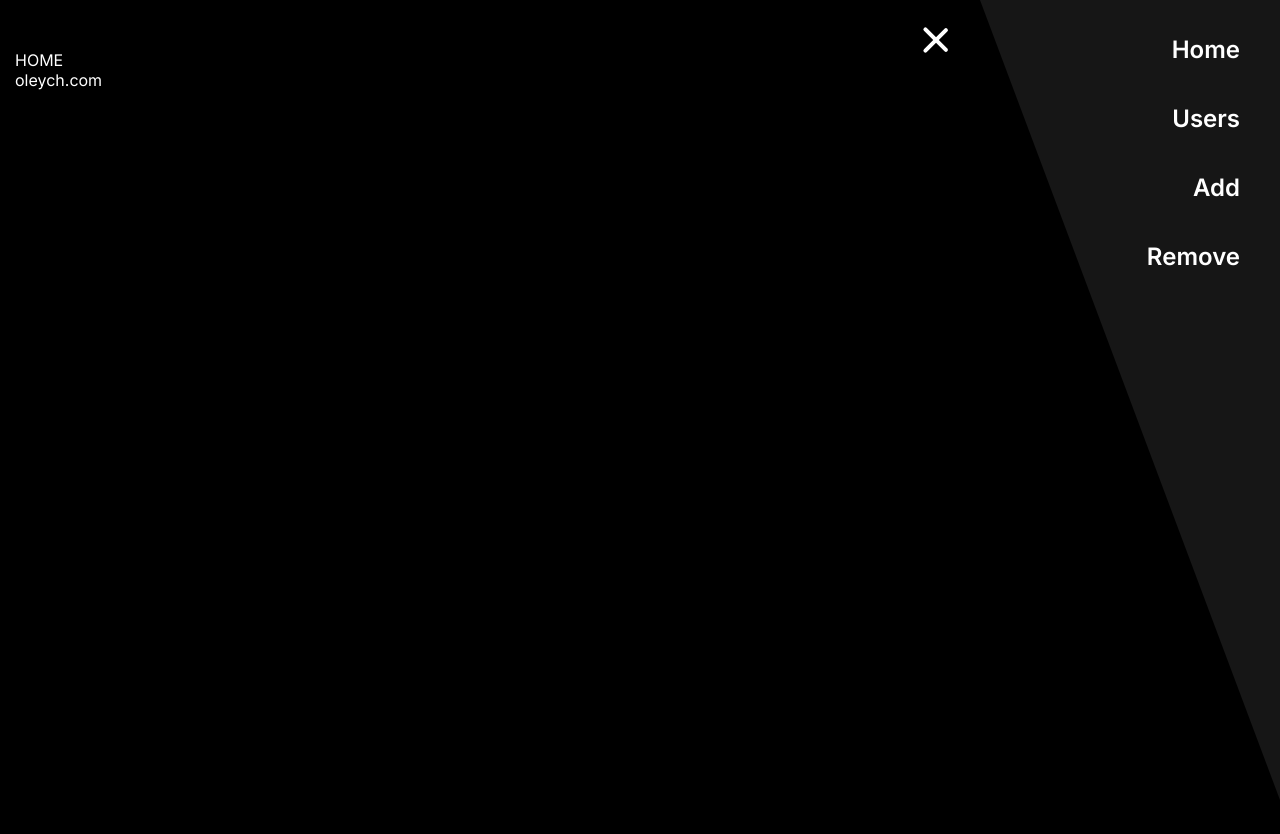
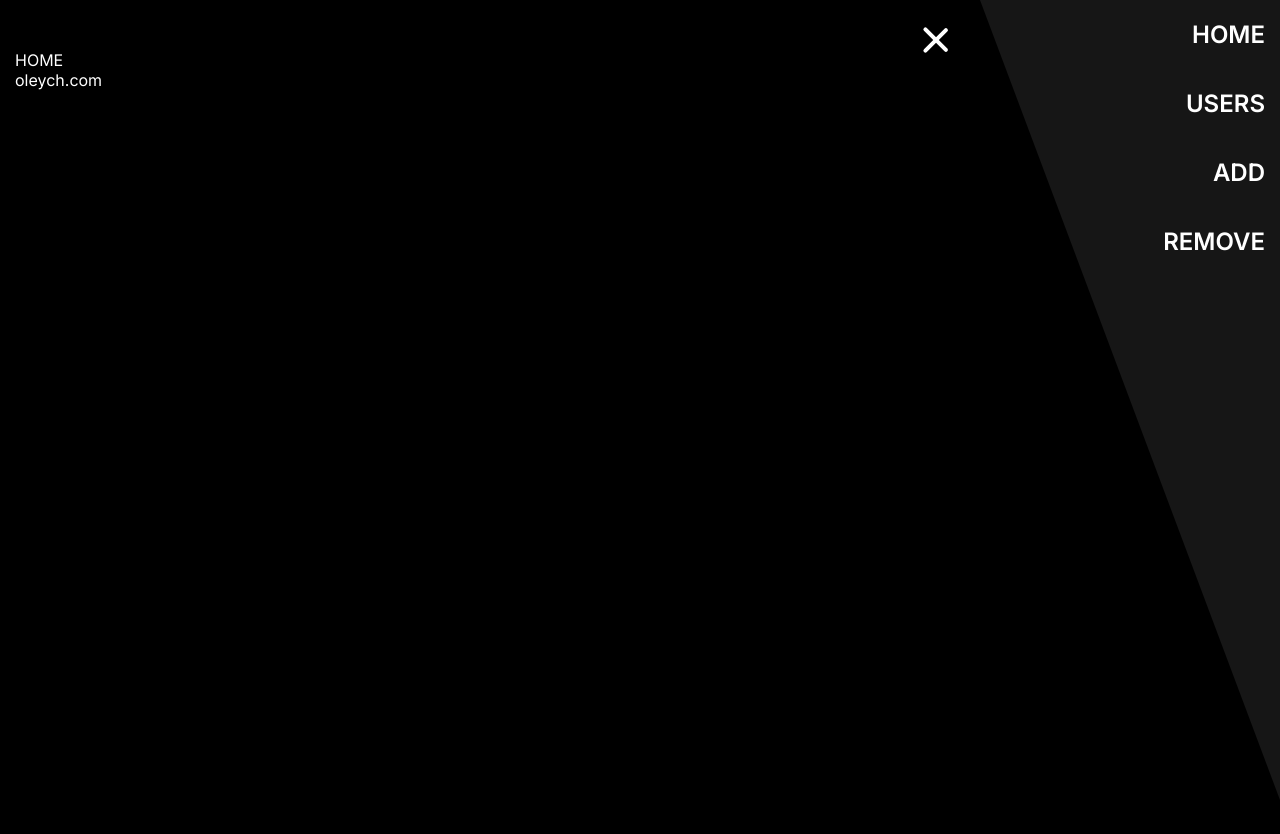
Before and after one commit to olegKrainyk/oleych.com, a Next.js app: page / in a window 1280 px wide. Both pictures are taken after a click on the element 1240 px from the left and 40 px from the top of the page. Shown: the top 834 px of the page. Built offline with nearby package versions, Linux system fonts and the light colour scheme.

Commit message:
navlink styling

```diff
--- /dev/null
+++ b/components/Navigation/NavLink/NavLink.tsx
@@ -0,0 +1,18 @@
+"use client";
+
+import React from "react"
+import Link from "next/link"
+import style from "./style.module.css"
+
+interface NavLinkProps {
+  href: string;
+  text: string;
+}
+
+export default function NavLink({href, text} : NavLinkProps) {
+  return (
+    <Link href={href} className={style.link}>
+        {text.toUpperCase()}
+    </Link>
+  );
+}
--- /dev/null
+++ b/components/Navigation/NavLink/style.module.css
@@ -0,0 +1,21 @@
+
+
+.link {
+    color: white;
+    text-decoration: none;
+    transition: color 0.3s ease-in-out;
+    padding: 20px 0;
+    padding-right: 15px;
+    margin: 0;
+    text-align: right;
+    cursor: pointer;
+    transition: cubic-bezier(0.075, 0.82, 0.165, 1);
+    transition: 0.3s;
+    font-size: 1.5rem;
+    font-weight: 600;
+}
+
+.link:hover {
+    margin-left: 5px;
+    background-color: rgba(255, 255, 255, 0.1);
+}
--- a/components/Navigation/Navigation.tsx
+++ b/components/Navigation/Navigation.tsx
@@ -5,6 +5,7 @@ import Link from "next/link"
 import style from "./style.module.css"
 import { motion } from "framer-motion"
 import Burger from "../Burger/Burger";
+import NavLink from "./NavLink/NavLink";
 
 export default function Navigation() {
 
@@ -38,18 +39,10 @@ export default function Navigation() {
         <Burger isOpen={isOpen} setIsOpen={setIsOpen} />
         <motion.div animate={isOpen ? 'active' : 'closed'} initial={false} variants={variants} className={style.wrapper}>
             <nav className={style.navigation}>
-                <Link href="/" className={style.link}>
-                    Home
-                </Link>
-                <Link href="/users" className={style.link}>
-                    Users
-                </Link>
-                <Link href="/users/addUser" className={style.link}>
-                    Add
-                </Link>
-                <Link href="/users/removeUser" className={style.link}>
-                    Remove
-                </Link>
+                <NavLink href="/" text="Home" />
+                <NavLink href="/users" text="Users" />
+                <NavLink href="/users/addUser" text="Add" />
+                <NavLink href="/users/removeUsers" text="Remove" />
             </nav>
         </motion.div>
     </div>
--- a/components/Navigation/style.module.css
+++ b/components/Navigation/style.module.css
@@ -27,11 +27,13 @@
 .navigation {
     display: flex;
     flex-direction: column;
-    margin-top: 15px;
     text-wrap: nowrap;
-    width: 80%;
     transform-origin: bottom;
     transform: rotate(0deg);
+}
+
+.navigation:first-child {
+
 }
 
 .btn {
@@ -44,25 +46,6 @@
     z-index: 101;
 }
 
-.link {
-    color: white;
-    text-decoration: none;
-    transition: color 0.3s ease-in-out;
-    padding: 10px 20px;
-    margin: 10px 0;
-    text-align: right;
-    cursor: pointer;
-    transition: cubic-bezier(0.075, 0.82, 0.165, 1);
-    transition: 0.2s;
-    width: 100%;
-    font-size: 1.5rem;
-    font-weight: 600;
-
-}
-
-.link:hover {
-}
-
 @media (max-width: 768px) {
 
 }
```
